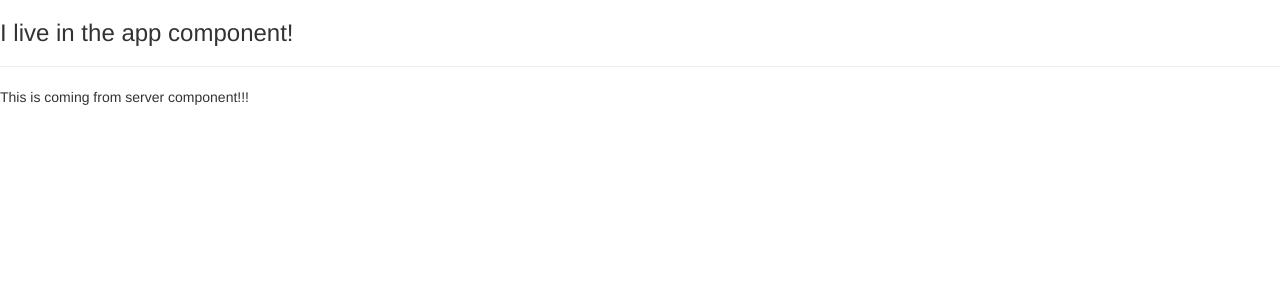
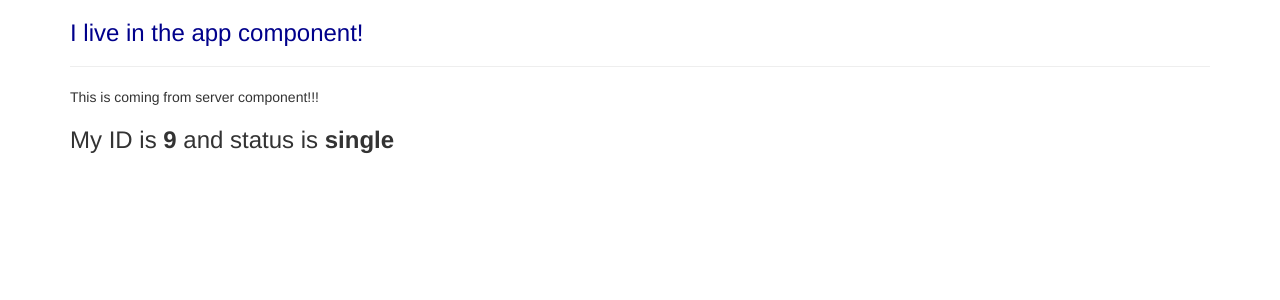
Before and after one commit to czarjulius/Food_Recipe_Angular, an Angular app: page / in a window 1280 px wide. Shown: the top 300 px of the page. Built offline with nearby package versions, Linux system fonts and the light colour scheme.

Commit message:
string interpolation

```diff
--- a/src/app/app.component.css
+++ b/src/app/app.component.css
@@ -0,0 +1,3 @@
+h3{
+    color: darkblue;
+}
--- a/src/app/app.component.html
+++ b/src/app/app.component.html
@@ -1,5 +1,12 @@
-<h3>I live in the app component! </h3>
+<div class="container">
+  <div class="row">
+    <div class="col-xs-12">
+      <h3>I live in the app component! </h3>
 
-<hr>
+      <hr>
 
-<app-server></app-server>
+      <app-servers></app-servers>
+
+    </div>
+  </div>
+</div>
--- a/src/app/app.module.ts
+++ b/src/app/app.module.ts
@@ -3,12 +3,14 @@ import { NgModule } from '@angular/core';
 
 import { AppComponent } from './app.component';
 import { ServerComponent } from './server/server.component';
+import { ServersComponent } from './servers/servers.component';
 
 
 @NgModule({
   declarations: [
     AppComponent,
-    ServerComponent
+    ServerComponent,
+    ServersComponent
   ],
   imports: [
     BrowserModule
--- a/src/app/server/server.component.html
+++ b/src/app/server/server.component.html
@@ -1 +1,2 @@
 <p>This is coming from server component!!!</p>
+<h3>My ID is <strong>{{ id }}</strong> and status is <strong>{{ status }}</strong></h3>
--- a/src/app/server/server.component.ts
+++ b/src/app/server/server.component.ts
@@ -5,4 +5,7 @@ import { Component } from '@angular/core';
     templateUrl: './server.component.html'
 })
 
-export class ServerComponent{}
+export class ServerComponent{
+    id: number = 9;
+    status: string = 'single'
+}
--- /dev/null
+++ b/src/app/servers/servers.component.html
@@ -0,0 +1 @@
+<app-server></app-server>
--- /dev/null
+++ b/src/app/servers/servers.component.ts
@@ -0,0 +1,15 @@
+import { Component, OnInit } from '@angular/core';
+
+@Component({
+  selector: 'app-servers',
+  templateUrl: './servers.component.html',
+  styleUrls: ['./servers.component.css']
+})
+export class ServersComponent implements OnInit {
+
+  constructor() { }
+
+  ngOnInit() {
+  }
+
+}
```
Also changed, not shown: src/app/servers/servers.component.css (added).
